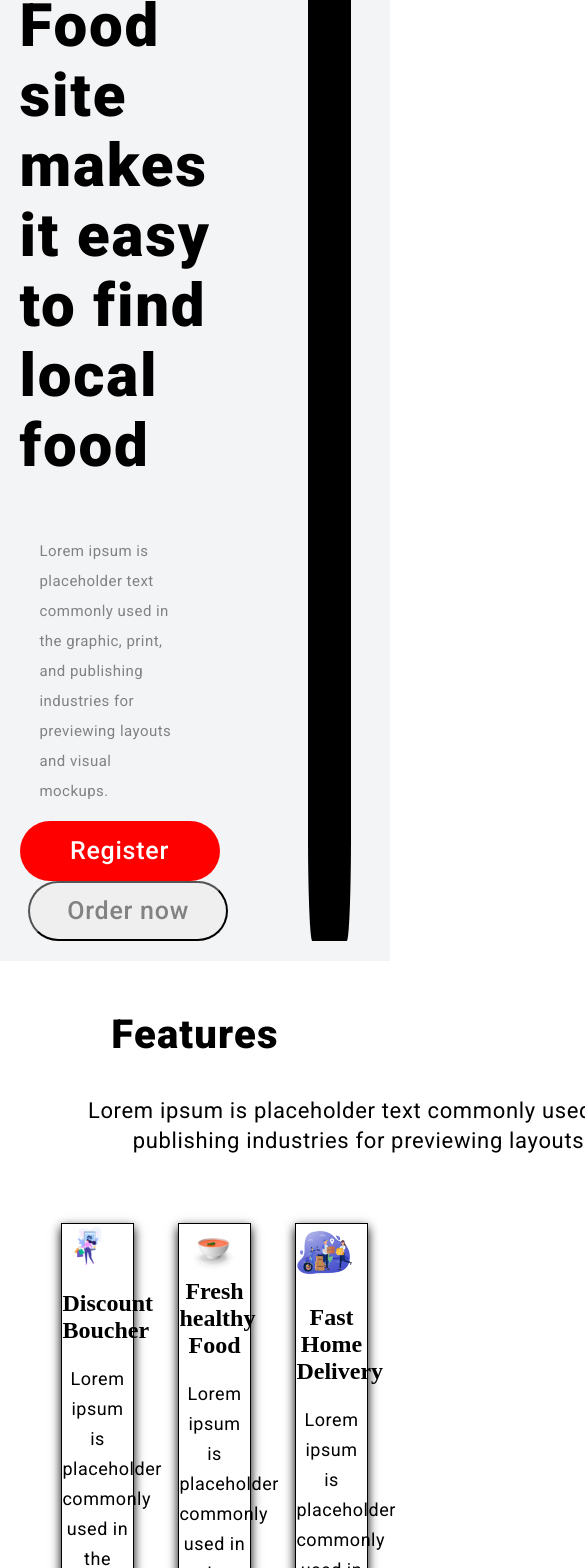
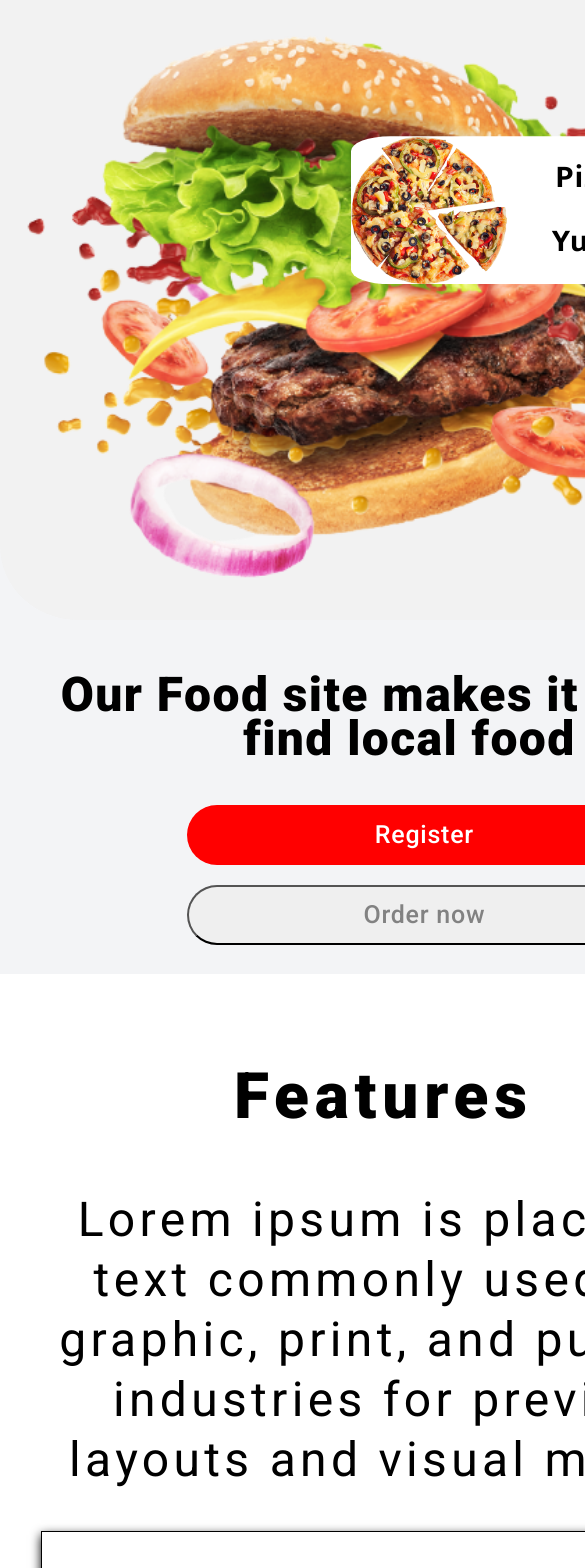
Before and after one commit to Rufat239/foody_client, a React (Create React App) app: page / in a window 390 px wide. Shown: the part 240-1808 px from the top of the page, 585 px wide, since content can reach past the window. Built offline with nearby package versions, Linux system fonts and the light colour scheme.

Commit message:
fixed responsive

```diff
--- a/src/components/Home/Home.jsx
+++ b/src/components/Home/Home.jsx
@@ -25,7 +25,7 @@ return (
         <p>Lorem ipsum is placeholder text commonly used in the graphic, print, and publishing industries for previewing layouts and visual mockups.</p>
     </div>
 
-    <div>
+    <div className='regor'>
         <button className="register">Register</button>
         <button className="order">Order now</button>
     </div>
--- a/src/style/HomePage.css
+++ b/src/style/HomePage.css
@@ -413,3 +413,241 @@ margin-left: 5%;
 
 
 }
+
+
+
+
+
+
+
+    @media only screen and (max-width: 431px) {
+
+    .all {
+        flex-direction: column-reverse;
+        align-items: center;
+        width: 200% !important;
+        margin-bottom: 10%;
+}
+
+    .div3, .div4{
+        display: none;
+    }
+
+    .div2{
+        margin-left: 60%;
+        margin-top: -50%;
+        width: 50%;
+        height: 20%;
+    }
+
+    .div2 img{
+        width: 40%;
+    }
+
+    .div2 p{
+        font-family: Mukta;
+font-size: 200%;
+font-weight: 700;
+line-height: 200%;
+letter-spacing: 0.03em;
+text-align: center;
+
+    }
+
+    .info h1{
+        font-family: Roboto;
+font-size: 300%;
+font-weight: 900;
+line-height: 44px;
+letter-spacing: 0.03em;
+text-align: center;
+width: 100%;
+height: 90px;
+top: 16002px;
+
+    }
+
+    .info p{
+        display: none;
+    }
+
+    .div1 {
+        width: 100%;
+        margin-right: 0;
+        margin-bottom: 20px;
+        background-color: rgba(242, 242, 242, 1);
+    }
+
+    .register,
+    .order {
+        width: 80%;
+        margin: 10px 0;
+    }
+
+    .regor{
+        display: flex;
+        flex-direction: column;
+        margin-left: 20%;
+    }
+
+    .h1{
+        font-family: Roboto;
+font-size: 400%;
+font-weight: 900;
+line-height: 90px;
+letter-spacing: 0.09em;
+text-align: center;
+margin-left: 60%;
+margin-top: 20%;
+    }
+
+    .h3{
+        font-family: Roboto;
+font-size: 300%;
+font-weight: 400;
+line-height: 60px;
+letter-spacing: 0.09em;
+text-align: center;
+margin-left: 10%;
+height: 60%;
+    }
+
+    .container{
+        width: 190%;
+        margin-left: 1%;
+        margin-top: 10%;
+    }
+
+
+    .card2 {
+        width: 190%;
+        height: 270%;
+        margin-bottom: 50px;
+        margin-top: -1%;
+        margin-left: 5%;
+    }
+
+    .card2 h2{
+        font-family: Roboto;
+font-size: 400%;
+font-weight: 700;
+line-height: 70px;
+letter-spacing: 0.03em;
+text-align: center;
+color: rgba(79, 79, 79, 1);
+    }
+
+    .card2 p{
+        font-family: Roboto;
+font-size: 350%;
+font-weight: 400;
+line-height: 100%;
+letter-spacing: 0.09em;
+text-align: center;
+
+    }
+
+    .card1, .card3{
+        display: none;
+
+    }
+    .main1 {
+        flex-direction: column;
+        align-items: center;
+        margin-left: 0;
+        width: 200%;
+    }
+
+
+    .main2{
+        flex-direction: column-reverse;
+        width: 200%;
+        margin-top: 70%;
+
+
+    }
+    .main3{
+        display: none;
+    }
+
+    .main1 h1, .main2 h1{
+        font-family: Roboto;
+font-size: 400%;
+font-weight: 800;
+line-height: 81px;
+letter-spacing: 0.03em;
+text-align: center;
+    }
+
+    .main1 p, .main2 p{
+        font-family: Roboto;
+font-size: 300%;
+font-weight: 400;
+line-height: 81px;
+letter-spacing: 0.03em;
+text-align: center;
+width: 100%;
+    }
+
+    .main1 img {
+        width: 120%;
+    }
+
+    .main2 img{
+        width: 100%;
+
+    }
+
+    .main2 h1{
+        width: 200%;
+    }
+
+    .main2 p{
+        width: 200%;
+        margin-left: 1%;
+    }
+
+    .imgcontainer {
+        width: 90%;
+    }
+
+    .pop {
+        width: 200%;
+        margin-left: 0;
+        font-family: Roboto;
+font-size: 75px;
+font-weight: 900;
+line-height: 81px;
+letter-spacing: 0.09em;
+text-align: center;
+margin-top: 60%;
+    }
+
+    .txt {
+        width: 200%;
+        margin-left: 0;
+        margin-top: 40%;
+        font-family: Roboto;
+font-size: 50px;
+font-weight: 400;
+line-height: 81px;
+letter-spacing: 0.03em;
+text-align: center;
+color: rgba(130, 130, 130, 1)
+    }
+
+    .cards {
+        flex-direction: column-reverse;
+        align-items: center;
+        width: 200%;
+        margin-left: 5%;
+    }
+
+    .cards3{
+        display: none;
+    }
+    .cards1, .cards2{
+        width: 90%;
+        margin-bottom: 20px;
+    }
+}
```
